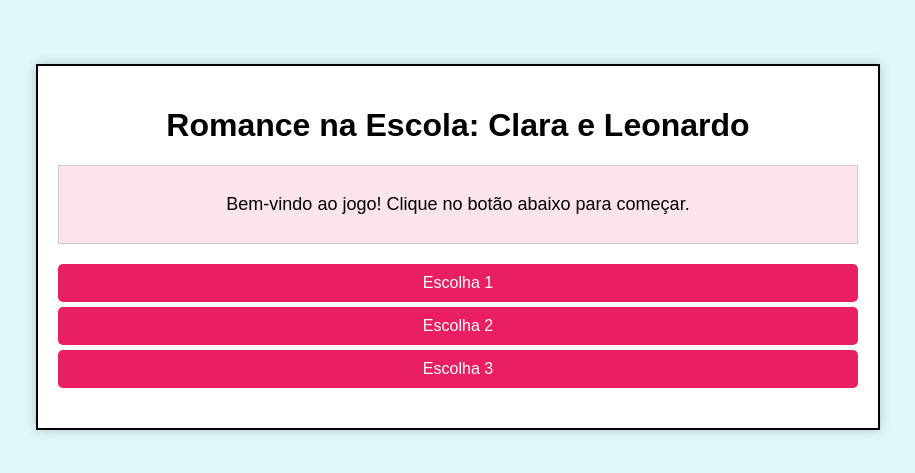
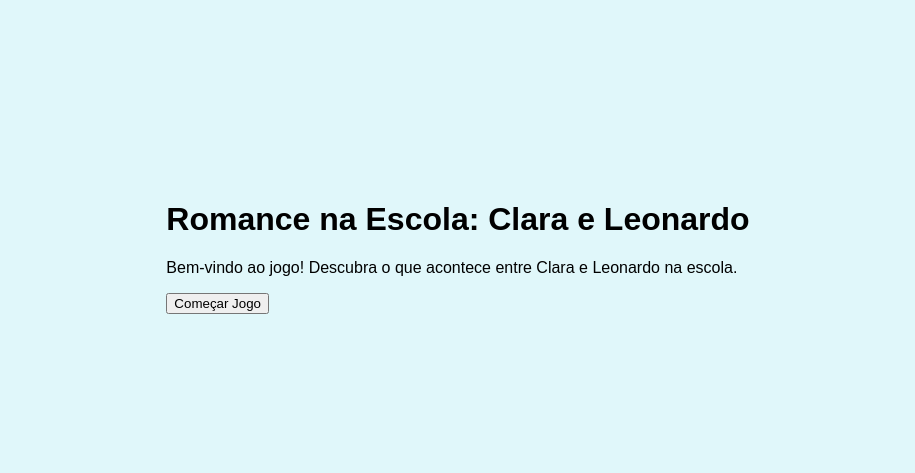
Before and after one commit to Leonardo-26-2A/teste, a plain HTML site: page index.html in a window 1280 px wide. Shown: the part 153-626 px from the top of the page, without its empty margins (182-1097 px from the left). Drawn offline with Linux system fonts and the light colour scheme.

Commit message:
Update index.html

```diff
--- a/index.html
+++ b/index.html
@@ -9,9 +9,17 @@
 <body>
     <div id="hearts-container"></div>
     <div id="confetti-container"></div>
-    <div id="game-container">
+
+    <!-- Tela de Início -->
+    <div id="start-screen">
+        <h1>Romance na Escola: Clara e Leonardo</h1>
+        <p>Bem-vindo ao jogo! Descubra o que acontece entre Clara e Leonardo na escola.</p>
+        <button id="start-button" onclick="startGame()">Começar Jogo</button>
+    </div>
+
+    <!-- Tela do Jogo -->
+    <div id="game-container" style="display:none;">
         <div id="game-screen">
-            <h1>Romance na Escola: Clara e Leonardo</h1>
             <div id="dialogue-box">
                 <p id="dialogue-text">Bem-vindo ao jogo! Clique no botão abaixo para começar.</p>
             </div>
@@ -23,6 +31,7 @@
             <button id="reset-button" style="display:none;" onclick="resetGame()">Reiniciar</button>
         </div>
     </div>
+
     <script src="script.js"></script>
 </body>
 </html>
```
